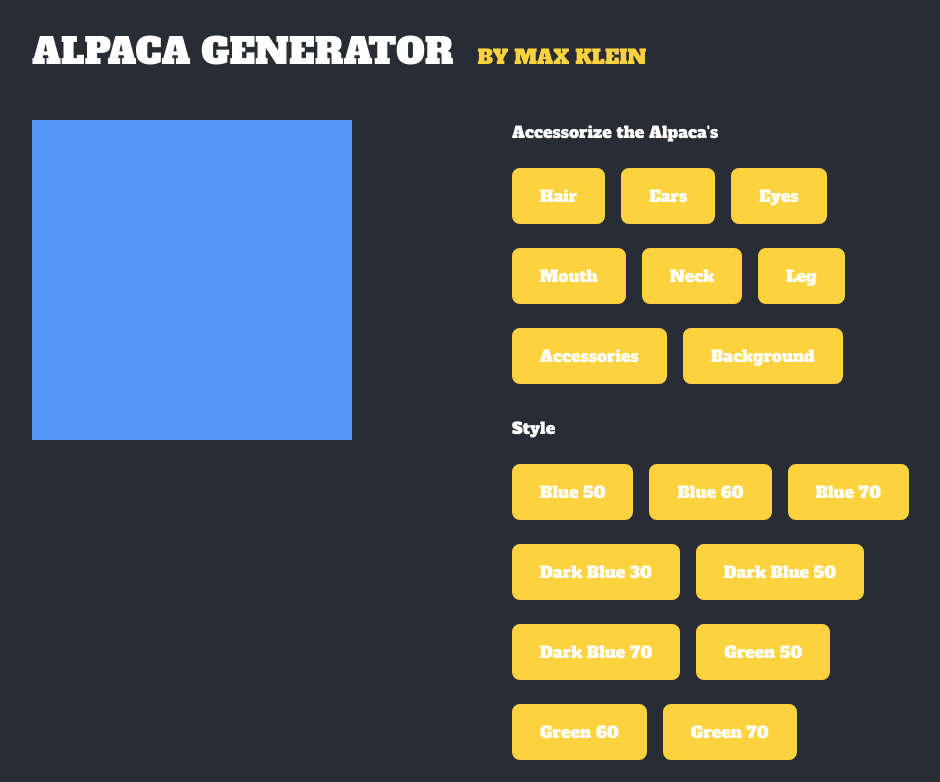
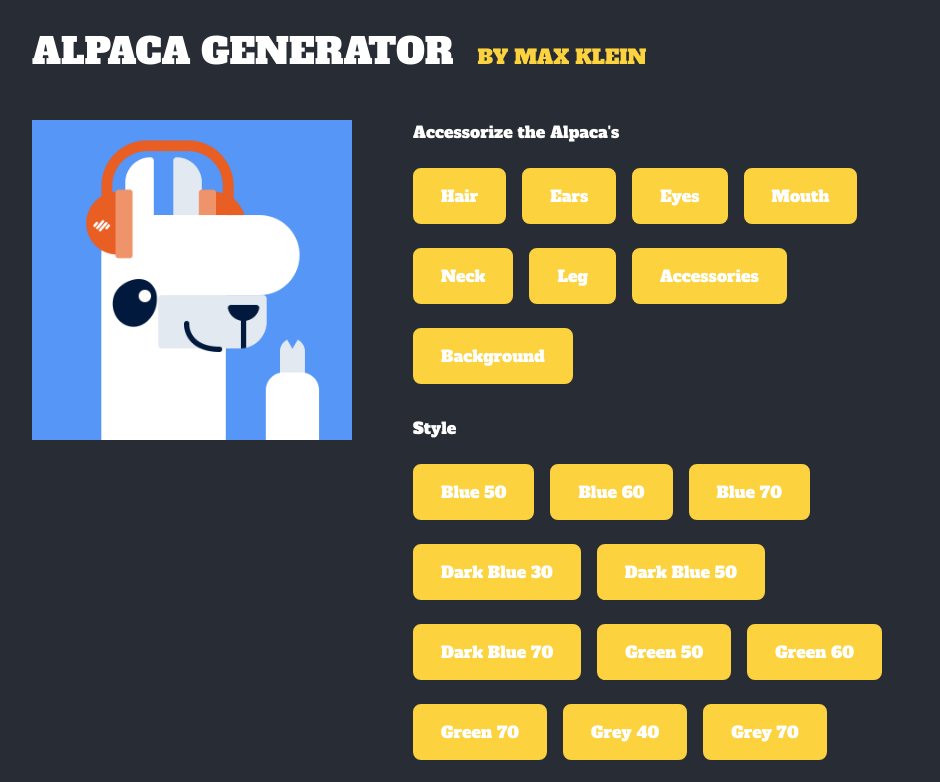
Before and after one commit to maxklein1992/alpaca, a React (Create React App) app: page / in a window 1280 px wide. Shown: the top 782 px of the page, without its empty margins (160-1100 px from the left). Built offline with nearby package versions, Linux system fonts and the light colour scheme.

Commit message:
Updated styles

```diff
--- a/src/assets/utils/data.js
+++ b/src/assets/utils/data.js
@@ -217,12 +217,12 @@ export const stylesDict = {
     },
     {
       name: "Till Backward",
-      image: `/alpaca/leg/till-backward.png`,
+      image: `/alpaca/leg/tilt-backward.png`,
       type: "leg",
     },
     {
       name: "Till Forward",
-      image: `/alpaca/leg/till-forward.png`,
+      image: `/alpaca/leg/tilt-forward.png`,
       type: "leg",
     },
   ],
--- a/src/components/Home.js
+++ b/src/components/Home.js
@@ -26,7 +26,27 @@ function Home() {
       case "backgrounds":
         document.getElementById("background").src = image;
         break;
-
+      case "neck":
+        document.getElementById("neck").src = image;
+        break;
+      case "hair":
+        document.getElementById("hair").src = image;
+        break;
+      case "eyes":
+        document.getElementById("eyes").src = image;
+        break;
+      case "mouth":
+        document.getElementById("mouth").src = image;
+        break;
+      case "leg":
+        document.getElementById("leg").src = image;
+        break;
+      case "accessories":
+        document.getElementById("accessories").src = image;
+        break;
+      case "ears":
+        document.getElementById("ears").src = image;
+        break;
       default:
         break;
     }
@@ -34,7 +54,7 @@ function Home() {
 
   return (
     <div class="min-h-screen ds:h-96 bg-gray w-full">
-      <div class="pr-12 pl-12 ds:pr-48 ds:pl-48">
+      <div class="pr-12 pl-12 ds:pr-48 ds:pl-48 bg-gray">
         <div class="pt-8 ds:pt-8">
           <div>
             <a
@@ -53,13 +73,81 @@ function Home() {
             </a>
           </div>
           <div class="flex flex-row pt-12">
+            <div class="w-80 h-80">
+              <div>
                 <img
                   id="background"
                   src="../alpaca/backgrounds/blue50.png"
                   alt="background"
-              className="object-cover w-80 h-80"
+                  className="absolute w-80 h-80 z-0"
                 />
-            <div class="pl-40 text-white">
+              </div>
+              <div>
+                <img
+                  id="neck"
+                  src="../alpaca/neck/default.png"
+                  alt="background"
+                  className="absolute w-80 h-80 z-5"
+                />
+              </div>
+              <div>
+                <img
+                  id="mouth"
+                  src="../alpaca/mouth/default.png"
+                  alt="background"
+                  className="absolute w-80 h-80 z-20"
+                />
+              </div>
+              <div>
+                <img
+                  id="accessories"
+                  src="../alpaca/accessories/headphone.png"
+                  alt="background"
+                  className="absolute w-80 h-80 z-20"
+                />
+              </div>
+              <div>
+                <img
+                  id="ears"
+                  src="../alpaca/ears/default.png"
+                  alt="background"
+                  className="absolute w-80 h-80 z-5"
+                />
+              </div>
+              <div>
+                <img
+                  id="nose"
+                  src="../alpaca/nose.png"
+                  alt="background"
+                  className="absolute w-80 h-80 z-0"
+                />
+              </div>
+              <div>
+                <img
+                  id="eyes"
+                  src="../alpaca/eyes/panda.png"
+                  alt="background"
+                  className="absolute w-80 h-80 z-20"
+                />
+              </div>
+              <div>
+                <img
+                  id="hair"
+                  src="../alpaca/hair/default.png"
+                  alt="background"
+                  className="absolute w-80 h-80"
+                />
+              </div>
+              <div>
+                <img
+                  id="leg"
+                  src="../alpaca/leg/default.png"
+                  alt="background"
+                  className="absolute w-80 h-80"
+                />
+              </div>
+            </div>
+            <div class="pl-80 text-white">
               <div>
                 <p>Accessorize the Alpaca's</p>
                 <div class="">
@@ -132,8 +220,8 @@ function Home() {
                 </div>
               </div>
               <div class="">
+                <div class="min-h-screen w-full bg-gray">
                   <p class="mt-8">Style</p>
-                <div class="">
                   {stylesDict &&
                     stylesDict[selectedCategory].map((style) => {
                       const { name, image, type } = style;
```
Lines whose indentation alone changed are shown as unchanged.
